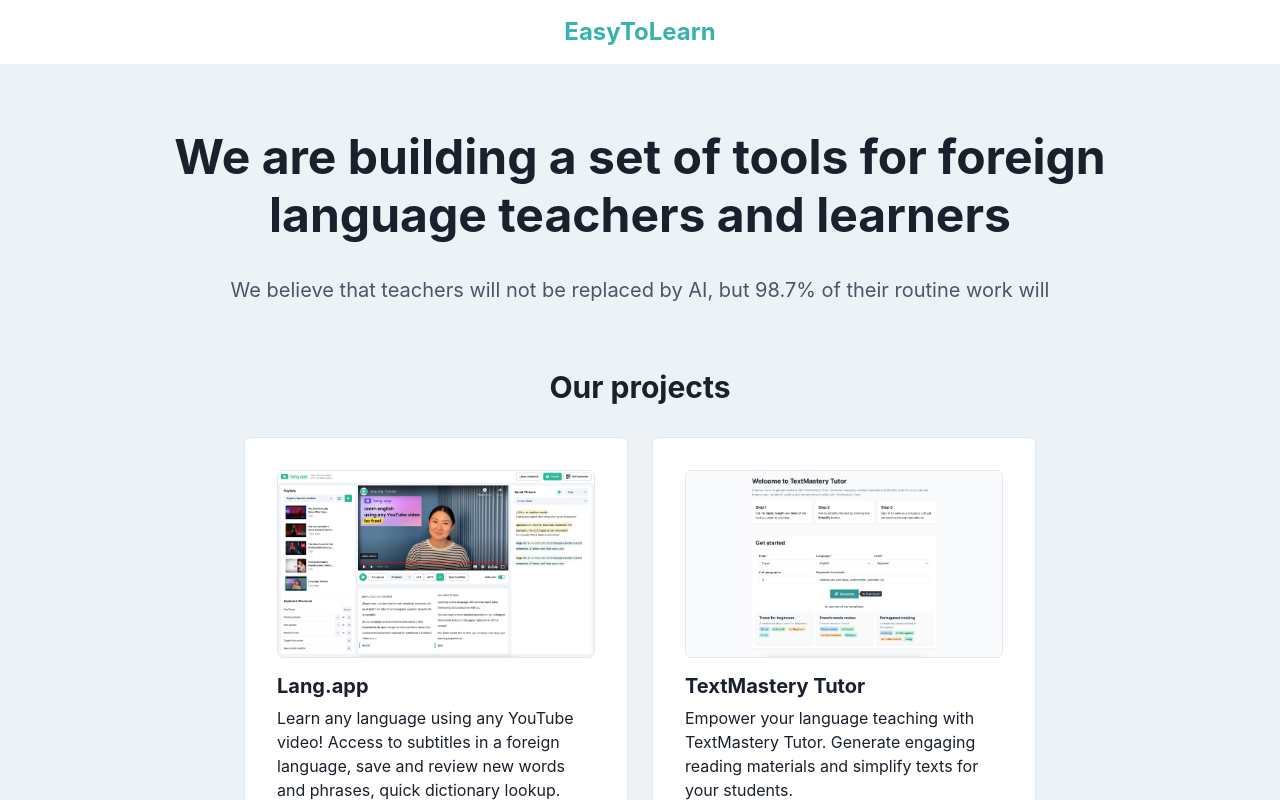
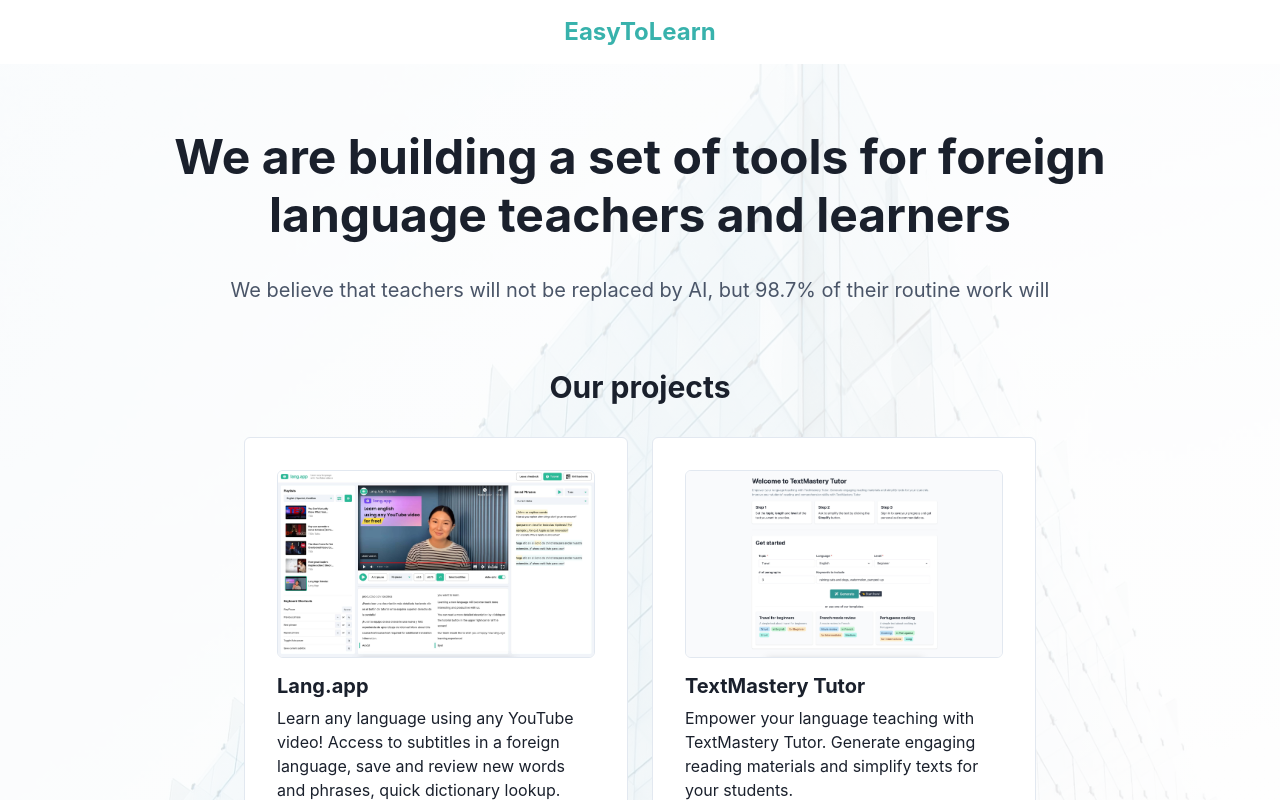
Before and after one commit to design-ninja/easytolearn, a React (Vite) app: page / in a window 1280 px wide. Shown: the top 800 px of the page. Built offline with nearby package versions, Linux system fonts and the light colour scheme.

Commit message:
bg added

```diff
--- a/src/App.css
+++ /dev/null
@@ -1,41 +0,0 @@
-#root {
-  max-width: 1280px;
-  margin: 0 auto;
-  padding: 2rem;
-  text-align: center;
-}
-
-.logo {
-  height: 6em;
-  padding: 1.5em;
-  will-change: filter;
-}
-.logo:hover {
-  filter: drop-shadow(0 0 2em #646cffaa);
-}
-.logo.react:hover {
-  filter: drop-shadow(0 0 2em #61dafbaa);
-}
-
-@keyframes logo-spin {
-  from {
-    transform: rotate(0deg);
-  }
-  to {
-    transform: rotate(360deg);
-  }
-}
-
-@media (prefers-reduced-motion: no-preference) {
-  a:nth-of-type(2) .logo {
-    animation: logo-spin infinite 20s linear;
-  }
-}
-
-.card {
-  padding: 2em;
-}
-
-.read-the-docs {
-  color: #888;
-}
--- a/src/App.jsx
+++ b/src/App.jsx
@@ -6,11 +6,11 @@
 import Hero from "@/components/Hero";
 import Projects from "@/components/Projects";
 
-// import './App.css'
+import './App.scss'
 
 export function App() {
   return (
-    <Box bg="gray.100" w="100vw">
+    <Box w="100vw" className="background">
       <Header />
       <Container maxW='1000px' centerContent>
         <Hero />
--- /dev/null
+++ b/src/App.scss
@@ -0,0 +1,6 @@
+.background {
+  background: linear-gradient(rgb(white,0.9), rgb(white,0.8)), url("@/assets/bg.jpg");
+  background-repeat: no-repeat;
+  background-size: cover;
+  position: relative;
+}
--- a/src/index.css
+++ /dev/null
@@ -1,70 +0,0 @@
-:root {
-  font-family: Inter, Avenir, Helvetica, Arial, sans-serif;
-  font-size: 16px;
-  line-height: 24px;
-  font-weight: 400;
-
-  color-scheme: light dark;
-  color: rgba(255, 255, 255, 0.87);
-  background-color: #242424;
-
-  font-synthesis: none;
-  text-rendering: optimizeLegibility;
-  -webkit-font-smoothing: antialiased;
-  -moz-osx-font-smoothing: grayscale;
-  -webkit-text-size-adjust: 100%;
-}
-
-a {
-  font-weight: 500;
-  color: #646cff;
-  text-decoration: inherit;
-}
-a:hover {
-  color: #535bf2;
-}
-
-body {
-  margin: 0;
-  display: flex;
-  place-items: center;
-  min-width: 320px;
-  min-height: 100vh;
-}
-
-h1 {
-  font-size: 3.2em;
-  line-height: 1.1;
-}
-
-button {
-  border-radius: 8px;
-  border: 1px solid transparent;
-  padding: 0.6em 1.2em;
-  font-size: 1em;
-  font-weight: 500;
-  font-family: inherit;
-  background-color: #1a1a1a;
-  cursor: pointer;
-  transition: border-color 0.25s;
-}
-button:hover {
-  border-color: #646cff;
-}
-button:focus,
-button:focus-visible {
-  outline: 4px auto -webkit-focus-ring-color;
-}
-
-@media (prefers-color-scheme: light) {
-  :root {
-    color: #213547;
-    background-color: #ffffff;
-  }
-  a:hover {
-    color: #747bff;
-  }
-  button {
-    background-color: #f9f9f9;
-  }
-}
--- a/src/main.jsx
+++ b/src/main.jsx
@@ -3,7 +3,6 @@
 import { extendTheme } from '@chakra-ui/react'
 import * as ReactDOM from 'react-dom/client'
 import App from './App'
-import './index.css'
 
 // 2. Extend the theme to include custom colors, fonts, etc
 const colors = {
```
Also changed, not shown: src/assets/bg.jpg (added), 1 other file (tests, documents, lock files or other folders).
